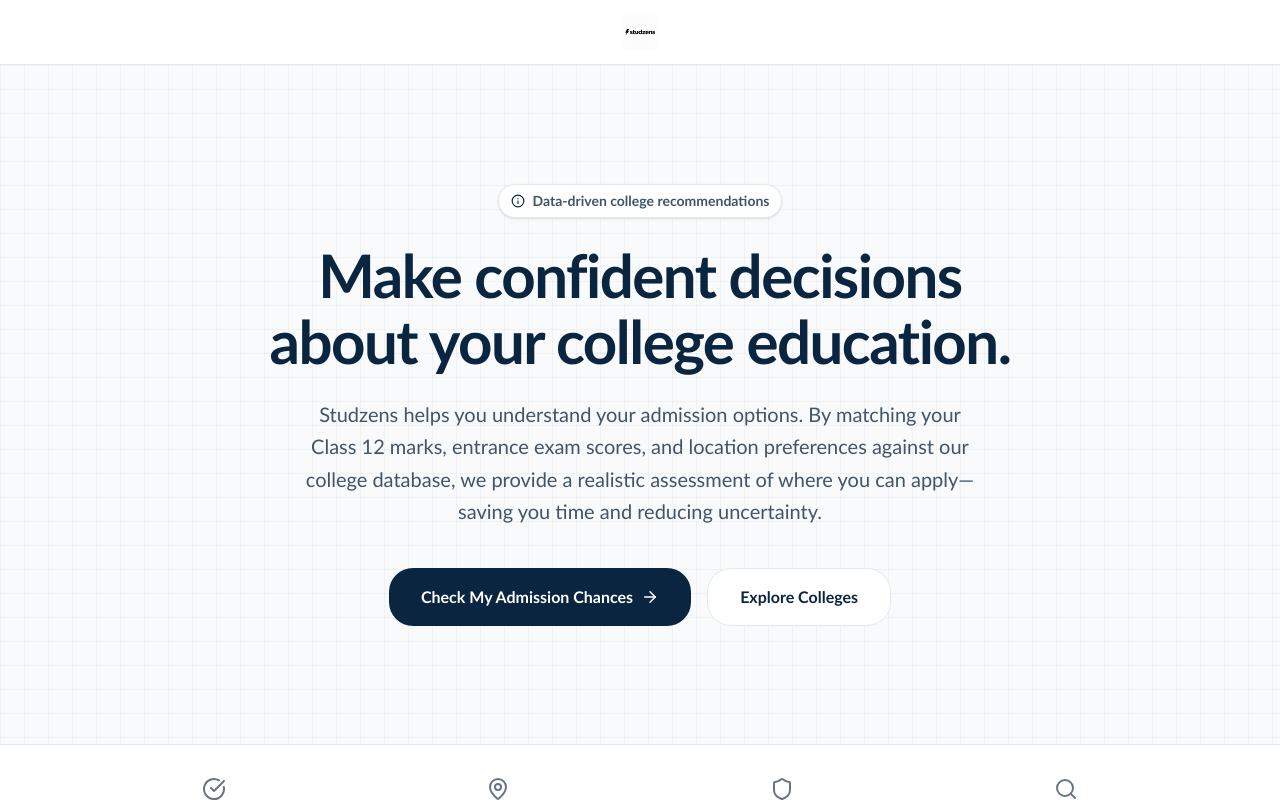
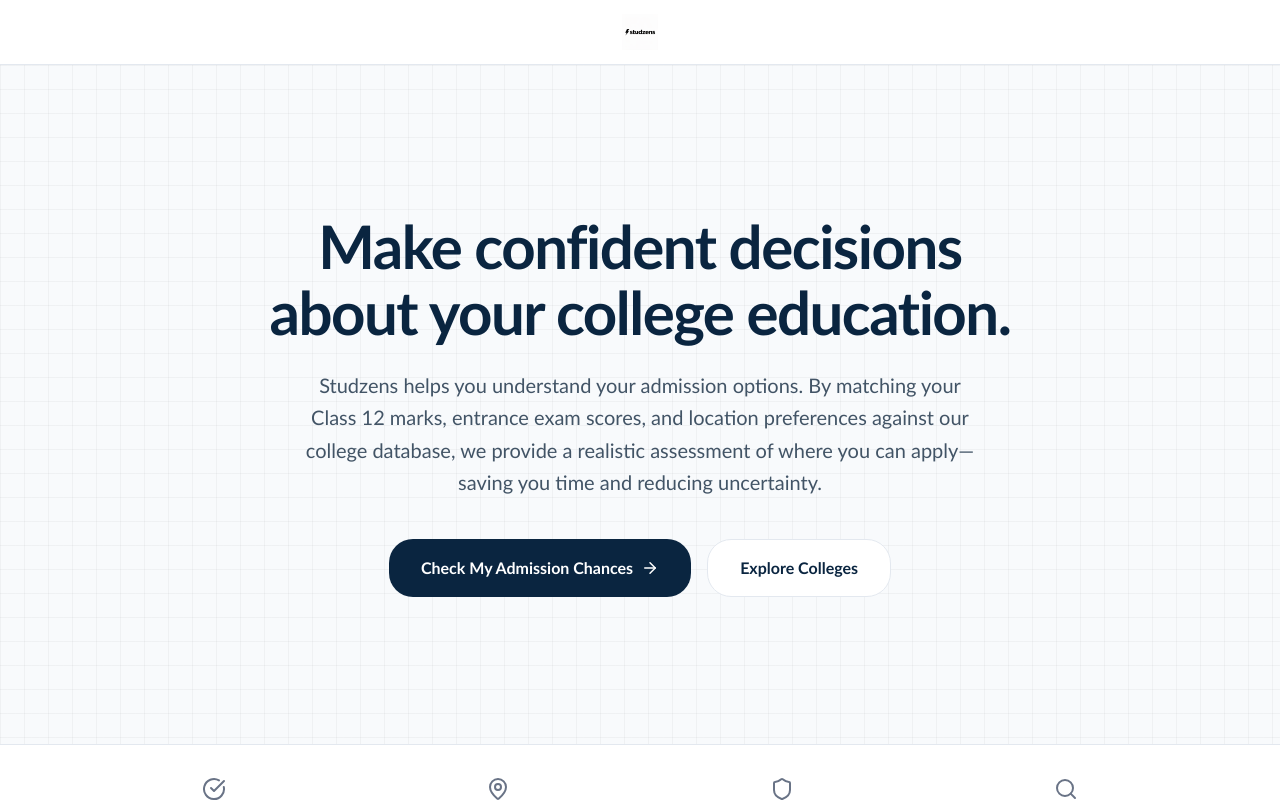
Before and after one commit to Aryan-del-07/studzens, a React (Vite) app in the folder frontend/: page / in a window 1280 px wide. Shown: the top 802 px of the page. Built offline with nearby package versions, Linux system fonts and the light colour scheme.

Commit message:
style: remove Data-driven college recommendations badge from hero section

```diff
--- a/frontend/src/pages/LandingPage.tsx
+++ b/frontend/src/pages/LandingPage.tsx
@@ -21,10 +21,6 @@
 
         <div className="relative z-10 max-w-4xl mx-auto px-6 lg:px-16 py-28 flex flex-col items-center text-center">
           <div className="animate-slide-up flex flex-col items-center">
-            <div className="inline-flex items-center gap-2 px-3 py-1.5 bg-white border border-[#E3E8EF] rounded-full text-[#425466] text-sm font-semibold mb-6 shadow-sm">
-              <Info size={14} className="text-[#0A2540]" />
-              Data-driven college recommendations
-            </div>
             <h1 className="text-4xl lg:text-6xl font-bold text-[#0A2540] leading-[1.1] tracking-tight mb-6">
               Make confident decisions about your college education.
             </h1>
```
